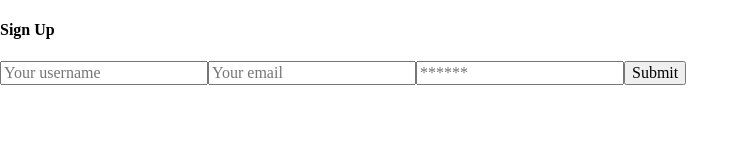
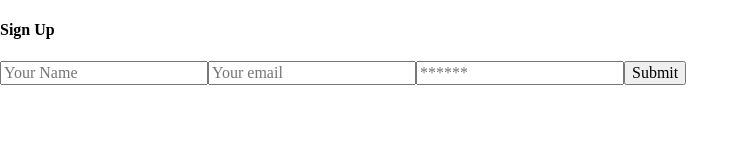
Before and after one commit to mals1230/dog-walk, a React (Create React App) app in the folder client/: page /signup in a window 1280 px wide. Shown: the top 160 px of the page, without its empty margins (0-749 px from the left). Built offline with nearby package versions, Linux system fonts and the light colour scheme.

Commit message:
signup page

```diff
--- a/client/src/pages/Signup.js
+++ b/client/src/pages/Signup.js
@@ -8,7 +8,7 @@ import Auth from "../utils/auth";
 
 const Signup = () => {
   const [formState, setFormState] = useState({
-    name: "",
+    userFullName: "",
     email: "",
     password: "",
   });
@@ -16,11 +16,11 @@ const Signup = () => {
 
   // update state based on form input changes
   const handleChange = (event) => {
-    const { name, value } = event.target;
+    const { userFullName, value } = event.target;
 
     setFormState({
       ...formState,
-      [name]: value,
+      [userFullName]: value,
     });
   };
 
@@ -55,10 +55,10 @@ const Signup = () => {
               <form onSubmit={handleFormSubmit}>
                 <input
                   className="form-input"
-                  placeholder="Your username"
+                  placeholder="Your Name"
                   name="name"
                   type="text"
-                  value={formState.name}
+                  value={formState.userFullName}
                   onChange={handleChange}
                 />
                 <input
```
